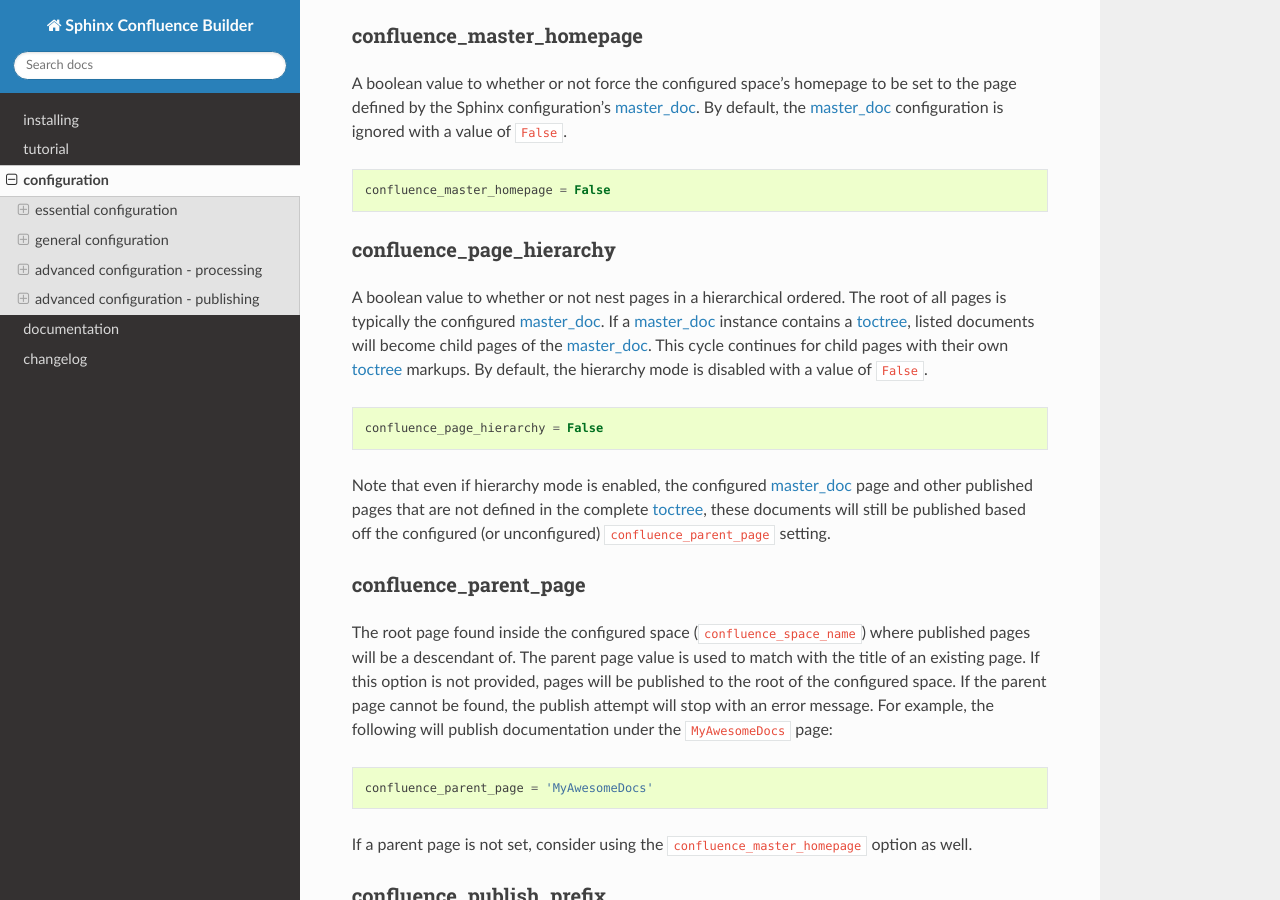
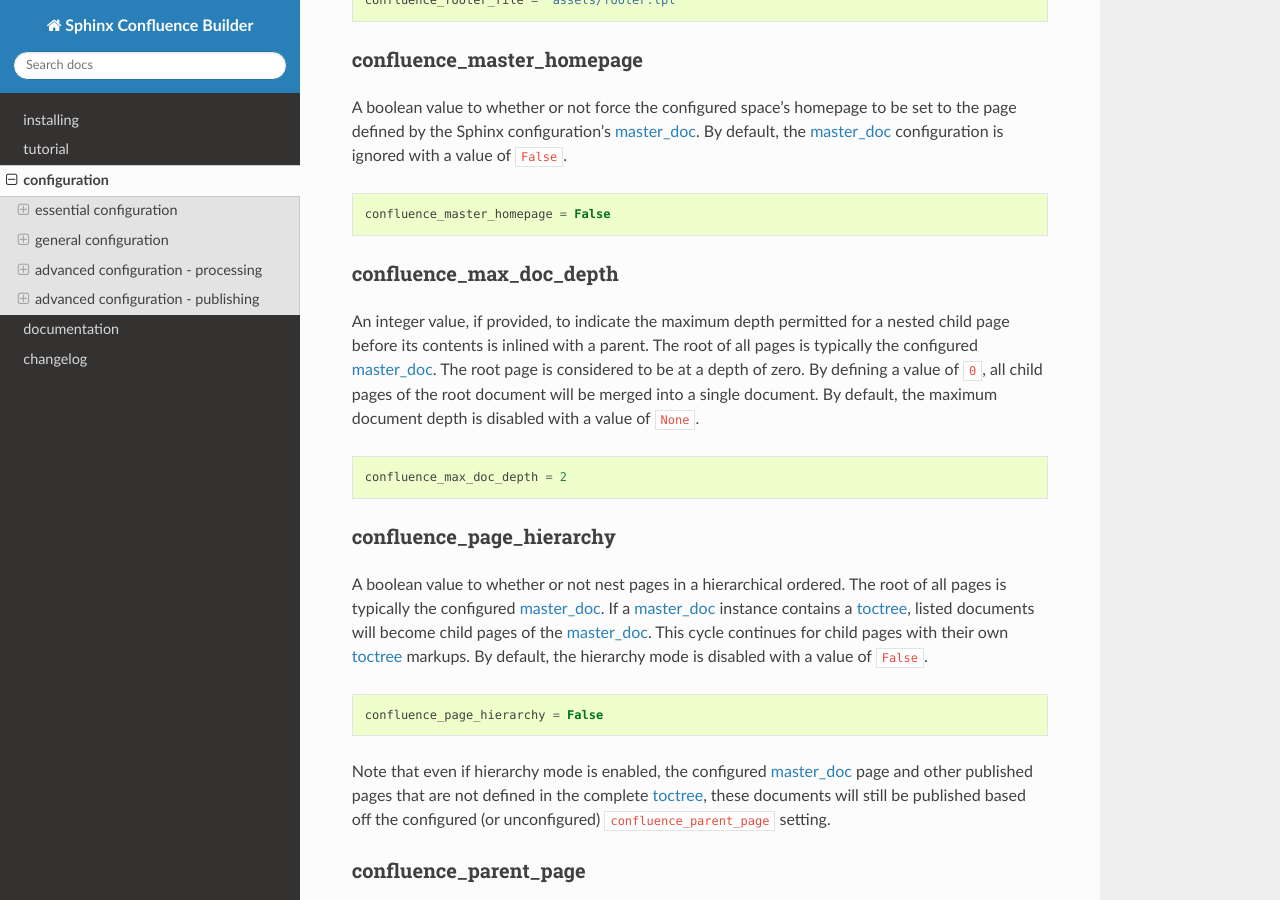
Before and after one commit to sphinx-contrib/confluencebuilder, a Sphinx documentation site: the page built from doc/configuration.rst, in a window 1280 px wide and 900 px high, scrolled down 2961 px. Built offline with Sphinx 7.4.7 and the Read the Docs theme 2.0.0, drawn with Linux system fonts in a browser that asks for light colours; some of the changed text lies outside the part shown.

Commit message:
doc: adding maximum depth configuration
Adding documentation about the new configuration mode
'confluence_max_doc_depth'.

Signed-off-by: James Knight <james.d.knight@live.com>

```diff
--- a/doc/configuration.rst
+++ b/doc/configuration.rst
@@ -131,6 +131,20 @@ the master_doc_ configuration is ignored with a value of ``False``.
 .. code-block:: python
 
     confluence_master_homepage = False
+
+confluence_max_doc_depth
+~~~~~~~~~~~~~~~~~~~~~~~~
+
+An integer value, if provided, to indicate the maximum depth permitted for a
+nested child page before its contents is inlined with a parent. The root of all
+pages is typically the configured master_doc_. The root page is considered to be
+at a depth of zero. By defining a value of ``0``, all child pages of the root
+document will be merged into a single document. By default, the maximum document
+depth is disabled with a value of ``None``.
+
+.. code-block:: python
+
+    confluence_max_doc_depth = 2
 
 confluence_page_hierarchy
 ~~~~~~~~~~~~~~~~~~~~~~~~~
```
